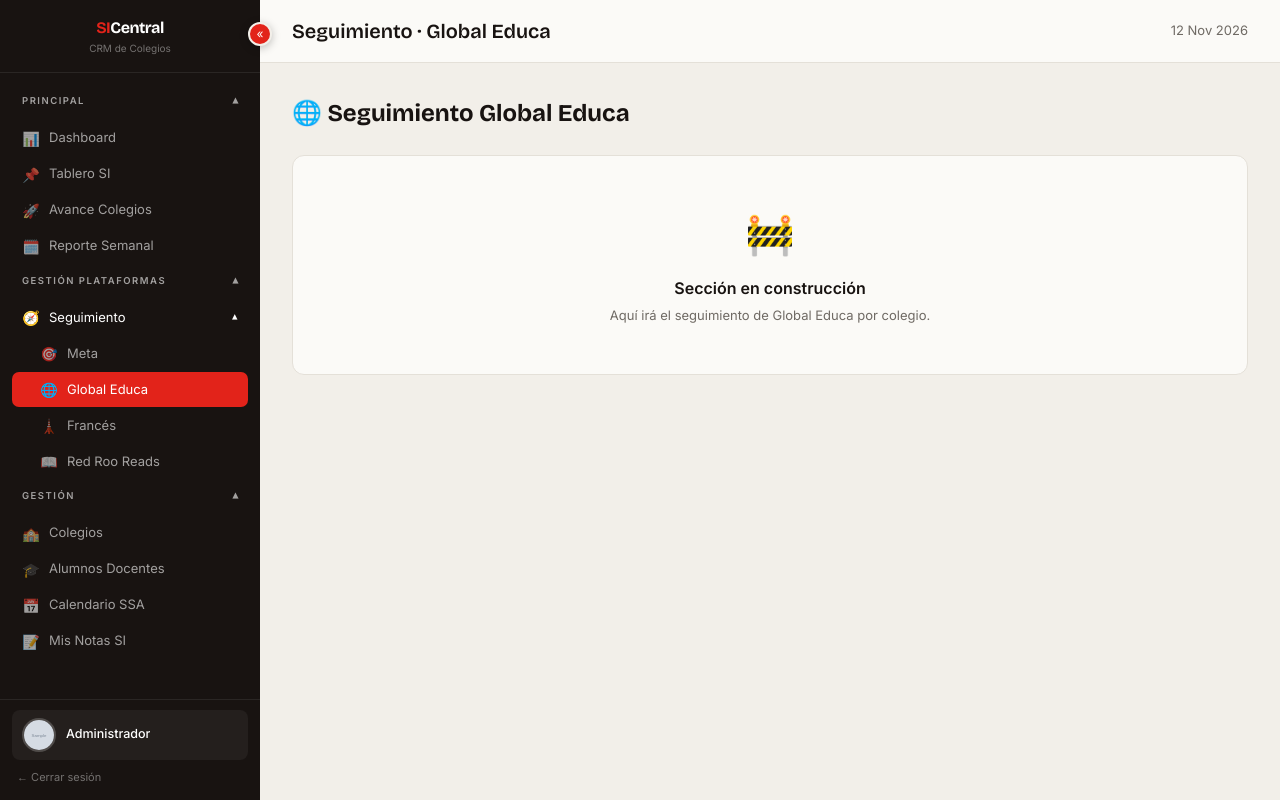
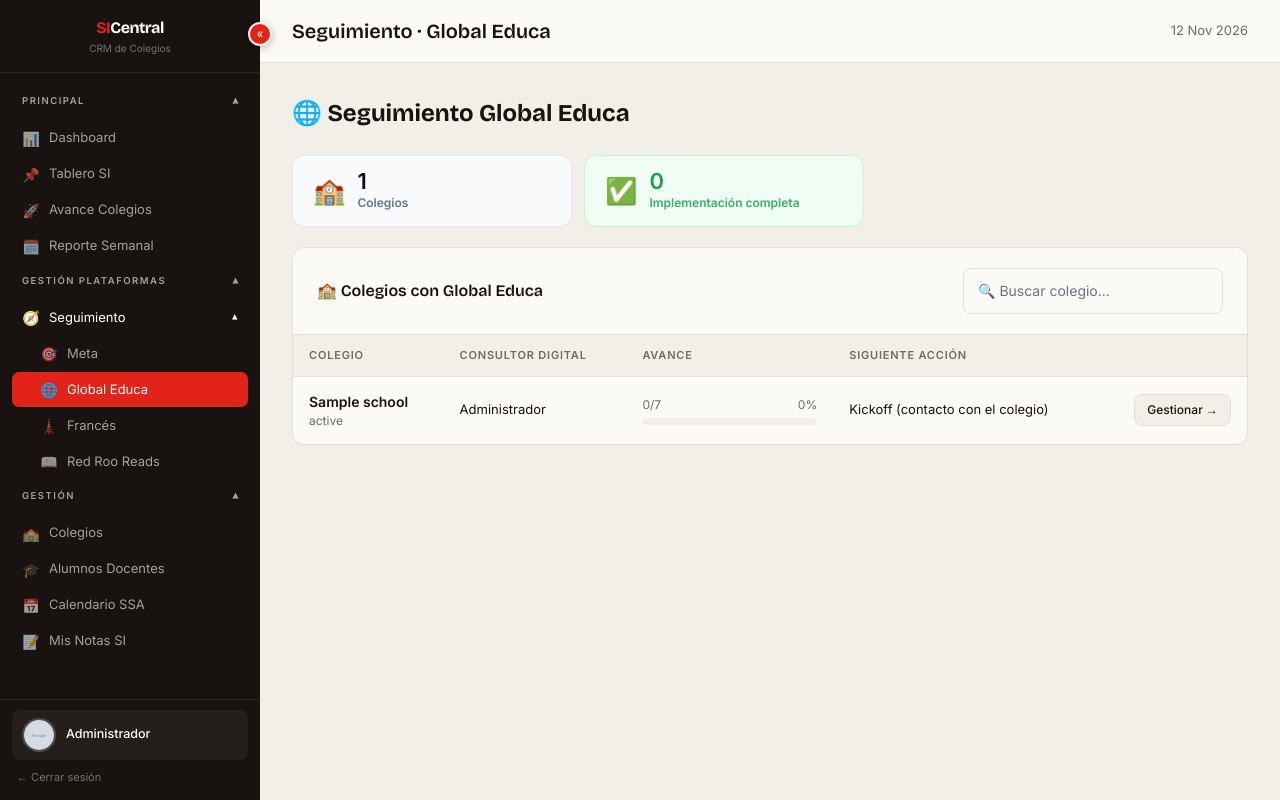
Before and after one commit to ismaelmacmillan06-bit/CRM-SI-, a Laravel app: page /seguimiento/global-educa in a window 1280 px wide. Run offline with Laravel 12, Linux system fonts and the light colour scheme; a user stored in the database is signed in; data comes from the database, SQL or seed files in the repository; tables that the repository leaves empty hold one stand-in row (values such as "Sample post"); grey boxes marked "Sample" are stand-in pictures; style sheets or scripts are compiled from the project's sources; some libraries are stand-ins or nearby versions.

Commit message:
Feat: Gestor de plataformas en servicios y dashboard de Seguimiento Global Educa
Co-Authored-By: Claude Opus 5.5 <noreply@anthropic.com>

```diff
--- a/app/Http/Controllers/SeguimientoController.php
+++ b/app/Http/Controllers/SeguimientoController.php
@@ -2,12 +2,31 @@
 
 namespace App\Http\Controllers;
 
+use App\Models\ActivityLog;
+use App\Models\Consultant;
+use App\Models\School;
+use App\Models\SchoolConsultant;
+use App\Models\SchoolServiceType;
+use App\Models\SeguimientoAccion;
+use Illuminate\Http\Request;
+use Illuminate\Support\Facades\DB;
+use Illuminate\Validation\Rule;
+
 class SeguimientoController extends Controller
 {
-    // slug => [nombre, icono]. El slug es el de la URL: /seguimiento/{slug}
+    // slug => datos de la plataforma. El slug es el de la URL (/seguimiento/{slug}) y el que se
+    // guarda en school_service_types.plataforma. Sin 'acciones' la página queda "en construcción".
     public const PLATAFORMAS = [
         'meta'          => ['nombre' => 'Meta',          'icono' => '🎯'],
-        'global-educa'  => ['nombre' => 'Global Educa',  'icono' => '🌐'],
+        'global-educa'  => ['nombre' => 'Global Educa',  'icono' => '🌐', 'acciones' => [
+            'kickoff'                   => 'Kickoff (contacto con el colegio)',
+            'entrega-informacion'       => 'Entrega de información por parte del colegio',
+            'configuracion'             => 'Configuración de Global Educa (Arranque)',
+            'pruebas'                   => 'Pruebas de configuración',
+            'presentacion-capacitacion' => 'Presentación a colegio y capacitación',
+            'liberacion'                => 'Liberación',
+            'seguimiento'               => 'Seguimiento',
+        ]],
         'frances'       => ['nombre' => 'Francés',       'icono' => '🗼'],
         'red-roo-reads' => ['nombre' => 'Red Roo Reads', 'icono' => '📖'],
     ];
@@ -15,11 +34,152 @@ class SeguimientoController extends Controller
     public function show(string $plataforma)
     {
         $info = self::PLATAFORMAS[$plataforma];
+        $datos = ['slug' => $plataforma, 'nombre' => $info['nombre'], 'icono' => $info['icono']];
 
-        return view('seguimiento.show', [
-            'slug'   => $plataforma,
-            'nombre' => $info['nombre'],
-            'icono'  => $info['icono'],
+        if (empty($info['acciones'])) {
+            return view('seguimiento.show', $datos);
+        }
+
+        $totalAcciones = count($info['acciones']);
+        $servicioLigado = SchoolServiceType::where('plataforma', $plataforma)->exists();
+
+        $colegios = $this->colegiosDe($plataforma)
+            ->with(['schoolConsultants' => fn ($q) => $q->where('role', 'digital')->with('consultant.user')])
+            ->orderBy('name')
+            ->get();
+
+        $avance = SeguimientoAccion::where('plataforma', $plataforma)
+            ->whereIn('school_id', $colegios->pluck('id'))
+            ->whereIn('accion', array_keys($info['acciones']))
+            ->get()
+            ->groupBy('school_id');
+
+        $filas = $colegios->map(function (School $colegio) use ($avance, $info, $totalAcciones) {
+            $acciones = ($avance[$colegio->id] ?? collect())->keyBy('accion');
+            $hechas = $acciones->where('status', 'done')->count();
+            $siguiente = collect($info['acciones'])
+                ->first(fn ($etiqueta, $clave) => ($acciones[$clave]->status ?? 'pending') !== 'done');
+
+            return [
+                'colegio'   => $colegio,
+                'consultor' => $colegio->schoolConsultants->first()?->consultant?->user?->name,
+                'hechas'    => $hechas,
+                'pct'       => round($hechas / $totalAcciones * 100),
+                'completo'  => $hechas === $totalAcciones,
+                'siguiente' => $siguiente,
+            ];
+        });
+
+        return view('seguimiento.dashboard', $datos + [
+            'filas'          => $filas,
+            'totalAcciones'  => $totalAcciones,
+            'completos'      => $filas->where('completo', true)->count(),
+            'servicioLigado' => $servicioLigado,
         ]);
     }
+
+    public function colegio(string $plataforma, School $school)
+    {
+        $info = $this->plataformaDelColegio($plataforma, $school);
+
+        $guardadas = SeguimientoAccion::with('completedBy')
+            ->where('school_id', $school->id)
+            ->where('plataforma', $plataforma)
+            ->get()
+            ->keyBy('accion');
+
+        return view('seguimiento.colegio', [
+            'slug'     => $plataforma,
+            'nombre'   => $info['nombre'],
+            'icono'    => $info['icono'],
+            'school'   => $school,
+            'acciones' => $info['acciones'],
+            'guardadas' => $guardadas,
+            'hechas'   => $guardadas->only(array_keys($info['acciones']))->where('status', 'done')->count(),
+        ]);
+    }
+
+    public function guardar(Request $request, string $plataforma, School $school)
+    {
+        $info = $this->plataformaDelColegio($plataforma, $school);
+
+        $request->validate([
+            'acciones'            => 'required|array',
+            'acciones.*.status'   => ['required', Rule::in(array_keys(SeguimientoAccion::STATUS))],
+            'acciones.*.notes'    => 'nullable|string|max:2000',
+        ]);
+
+        $cambios = 0;
+
+        DB::transaction(function () use ($request, $plataforma, $school, $info, &$cambios) {
+            foreach ($info['acciones'] as $clave => $etiqueta) {
+                $enviado = $request->input("acciones.{$clave}");
+                if (!$enviado) {
+                    continue;
+                }
+
+                $accion = SeguimientoAccion::firstOrNew([
+                    'school_id'  => $school->id,
+                    'plataforma' => $plataforma,
+                    'accion'     => $clave,
+                ]);
+
+                $statusAnterior = $accion->status ?? 'pending';
+                $accion->status = $enviado['status'];
+                $accion->notes = $enviado['notes'] ?? null;
+
+                if ($accion->status === 'done' && $statusAnterior !== 'done') {
+                    $accion->completed_at = now();
+                    $accion->completed_by = auth()->id();
+                } elseif ($accion->status !== 'done') {
+                    $accion->completed_at = null;
+                    $accion->completed_by = null;
+                }
+
+                if (!$accion->exists && $accion->status === 'pending' && !$accion->notes) {
+                    continue; // nada que guardar: sigue pendiente y sin notas
+                }
+
+                $accion->save();
+
+                if ($statusAnterior !== $accion->status) {
+                    $cambios++;
+                    ActivityLog::log(
+                        'seguimiento',
+                        "{$info['nombre']}: \"{$etiqueta}\" → " . SeguimientoAccion::STATUS[$accion->status],
+                        $school->id,
+                        '🧭'
+                    );
+                }
+            }
+        });
+
+        return back()->with('success', $cambios > 0 ? 'Seguimiento actualizado.' : 'Cambios guardados.');
+    }
+
+    // Colegios que llevan la plataforma: sin inactivos y, para consultor digital, solo los suyos
+    private function colegiosDe(string $plataforma)
+    {
+        $query = School::noInactivos()
+            ->whereHas('services', fn ($q) => $q->where('plataforma', $plataforma));
+
+        if (auth()->user()->hasRole('consultor_digital')) {
+            $consultant = Consultant::where('user_id', auth()->id())->first();
+            $query->whereIn('id', SchoolConsultant::where('consultant_id', $consultant?->id)
+                ->where('role', 'digital')
+                ->pluck('school_id'));
+        }
+
+        return $query;
+    }
+
+    private function plataformaDelColegio(string $plataforma, School $school): array
+    {
+        $info = self::PLATAFORMAS[$plataforma];
+
+        abort_if(empty($info['acciones']), 404);
+        abort_unless($school->status !== 'inactivo' && $school->tienePlataforma($plataforma), 404);
+
+        return $info;
+    }
 }
--- a/app/Models/School.php
+++ b/app/Models/School.php
@@ -91,7 +91,13 @@ public function bundles()
 
 public function tieneGlobalEduca(): bool
 {
-    return $this->services->contains(fn ($s) => mb_strtolower(trim($s->name)) === 'global educa');
+    return $this->tienePlataforma('global-educa');
+}
+
+// La plataforma se identifica por la clave del servicio, nunca por su nombre o ID
+public function tienePlataforma(string $plataforma): bool
+{
+    return $this->services->contains(fn ($s) => $s->plataforma === $plataforma);
 }
 
 public function services()
--- a/app/Models/SchoolServiceType.php
+++ b/app/Models/SchoolServiceType.php
@@ -6,7 +6,7 @@ use Illuminate\Database\Eloquent\Model;
 
 class SchoolServiceType extends Model
 {
-    protected $fillable = ['name', 'icon', 'color', 'order', 'active'];
+    protected $fillable = ['name', 'icon', 'color', 'order', 'active', 'plataforma'];
 
     protected $casts = ['active' => 'boolean'];
 
--- /dev/null
+++ b/app/Models/SeguimientoAccion.php
@@ -0,0 +1,25 @@
+<?php
+
+namespace App\Models;
+
+use Illuminate\Database\Eloquent\Model;
+
+class SeguimientoAccion extends Model
+{
+    protected $table = 'seguimiento_acciones';
+
+    protected $fillable = ['school_id', 'plataforma', 'accion', 'status', 'completed_at', 'completed_by', 'notes'];
+
+    protected $casts = ['completed_at' => 'datetime'];
+
+    public const STATUS = [
+        'pending'     => '⏳ Pendiente',
+        'in_progress' => '🔄 En proceso',
+        'done'        => '✅ Completado',
+    ];
+
+    public function completedBy()
+    {
+        return $this->belongsTo(User::class, 'completed_by');
+    }
+}
--- a/resources/views/layouts/app.blade.php
+++ b/resources/views/layouts/app.blade.php
@@ -613,7 +613,7 @@
             <div class="nav-group-items">
             @foreach(\App\Http\Controllers\SeguimientoController::PLATAFORMAS as $slugSeg => $plataformaSeg)
                 <a href="{{ route('seguimiento.show', $slugSeg) }}"
-                   class="nav-item nav-subitem {{ request()->routeIs('seguimiento.show') && request()->route('plataforma') === $slugSeg ? 'active' : '' }}">
+                   class="nav-item nav-subitem {{ request()->routeIs('seguimiento.*') && request()->route('plataforma') === $slugSeg ? 'active' : '' }}">
                     <span class="nav-icon">{{ $plataformaSeg['icono'] }}</span> {{ $plataformaSeg['nombre'] }}
                 </a>
             @endforeach
--- /dev/null
+++ b/resources/views/seguimiento/dashboard.blade.php
@@ -0,0 +1,114 @@
+@extends('layouts.app')
+
+@section('title', 'Seguimiento · ' . $nombre)
+
+@section('content')
+<div style="margin-bottom:24px">
+    <h1 style="font-family:'Bricolage Grotesque',sans-serif; font-size:24px; font-weight:700; margin:0">
+        {{ $icono }} Seguimiento {{ $nombre }}
+    </h1>
+</div>
+
+@unless($servicioLigado)
+<div style="background:#fef3c7; border:1px solid #fde68a; color:#92400e; padding:12px 16px;
+            border-radius:8px; margin-bottom:20px; font-size:13.5px">
+    ⚠️ Ningún servicio está ligado a {{ $nombre }}.
+    @role('admin')
+        Elígelo en el campo <strong>Gestor de plataformas</strong> de
+        <a href="{{ route('configuracion.servicios.index') }}" style="color:#92400e; text-decoration:underline">Configuración → Servicios</a>.
+    @else
+        Pide a un administrador que lo configure.
+    @endrole
+</div>
+@endunless
+
+{{-- Cards --}}
+<div style="display:flex; gap:12px; flex-wrap:wrap; margin-bottom:20px">
+    <div style="background:#f8fafc; border:1.5px solid #e2e8f0; border-radius:12px; padding:14px 20px;
+                display:flex; align-items:center; gap:12px; min-width:200px; flex:1; max-width:280px">
+        <span style="font-size:26px; line-height:1">🏫</span>
+        <div>
+            <div style="font-size:22px; font-weight:800; color:#0d1117; line-height:1">{{ $filas->count() }}</div>
+            <div style="font-size:12px; font-weight:600; color:#64748b; margin-top:2px">Colegios</div>
+        </div>
+    </div>
+    <div style="background:#f0fdf4; border:1.5px solid #bbf7d0; border-radius:12px; padding:14px 20px;
+                display:flex; align-items:center; gap:12px; min-width:200px; flex:1; max-width:280px">
+        <span style="font-size:26px; line-height:1">✅</span>
+        <div>
+            <div style="font-size:22px; font-weight:800; color:#16a34a; line-height:1">{{ $completos }}</div>
+            <div style="font-size:12px; font-weight:600; color:#16a34a; opacity:.85; margin-top:2px">Implementación completa</div>
+        </div>
+    </div>
+</div>
+
+<div class="card">
+    <div class="card-header" style="gap:12px; flex-wrap:wrap">
+        <span class="card-title">🏫 Colegios con {{ $nombre }}</span>
+        @if($filas->isNotEmpty())
+            <input type="search" id="buscador-colegios" class="form-control" autocomplete="off"
+                   placeholder="🔍 Buscar colegio..." style="max-width:260px">
+        @endif
+    </div>
+    <div style="overflow-x:auto">
+    <table class="table">
+        <thead>
+            <tr>
+                <th>Colegio</th>
+                <th>Consultor digital</th>
+                <th style="min-width:180px">Avance</th>
+                <th>Siguiente acción</th>
+                <th></th>
+            </tr>
+        </thead>
+        <tbody id="tabla-colegios">
+            @forelse($filas as $fila)
+            <tr data-nombre="{{ mb_strtolower($fila['colegio']->name . ' ' . $fila['colegio']->nexus_id) }}">
+                <td>
+                    <strong>{{ $fila['colegio']->name }}</strong>
+                    <div style="font-size:12px; color:var(--text-muted)">{{ $fila['colegio']->state ?? $fila['colegio']->city ?? '—' }}</div>
+                </td>
+                <td style="font-size:13px">{{ $fila['consultor'] ?? 'Sin asignar' }}</td>
+                <td>
+                    <div style="display:flex; justify-content:space-between; font-size:12px; color:var(--text-muted); margin-bottom:4px">
+                        <span>{{ $fila['hechas'] }}/{{ $totalAcciones }}</span>
+                        <span>{{ $fila['pct'] }}%</span>
+                    </div>
+                    <div style="background:var(--surface2); border-radius:20px; height:7px; overflow:hidden">
+                        <div style="height:100%; width:{{ $fila['pct'] }}%; border-radius:20px;
+                                    background:{{ $fila['completo'] ? 'var(--success)' : 'var(--accent)' }}"></div>
+                    </div>
+                </td>
+                <td style="font-size:13px">
+                    @if($fila['completo'])
+                        <span class="badge badge-success">Implementación completa</span>
+                    @else
+                        {{ $fila['siguiente'] }}
+                    @endif
+                </td>
+                <td style="text-align:right">
+                    <a href="{{ route('seguimiento.colegio', [$slug, $fila['colegio']]) }}" class="btn btn-secondary btn-sm"
+                       style="white-space:nowrap">Gestionar →</a>
+                </td>
+            </tr>
+            @empty
+            <tr>
+                <td colspan="5" style="text-align:center; color:var(--text-muted); padding:40px">
+                    No hay colegios con {{ $nombre }}. Márcalo en <strong>Servicios adicionales</strong> al editar un colegio.
+                </td>
+            </tr>
+            @endforelse
+        </tbody>
+    </table>
+    </div>
+</div>
+
+<script>
+    document.getElementById('buscador-colegios')?.addEventListener('input', function () {
+        const texto = this.value.toLowerCase().trim();
+        document.querySelectorAll('#tabla-colegios tr[data-nombre]').forEach(function (fila) {
+            fila.style.display = fila.dataset.nombre.includes(texto) ? '' : 'none';
+        });
+    });
+</script>
+@endsection
--- a/routes/web.php
+++ b/routes/web.php
@@ -202,6 +202,12 @@ Route::middleware(['auth', 'verificar.acceso'])->group(function () {
      Route::get('seguimiento/{plataforma}', [SeguimientoController::class, 'show'])
           ->whereIn('plataforma', array_keys(SeguimientoController::PLATAFORMAS))
           ->name('seguimiento.show');
+     Route::get('seguimiento/{plataforma}/{school}', [SeguimientoController::class, 'colegio'])
+          ->whereIn('plataforma', array_keys(SeguimientoController::PLATAFORMAS))
+          ->name('seguimiento.colegio');
+     Route::post('seguimiento/{plataforma}/{school}', [SeguimientoController::class, 'guardar'])
+          ->whereIn('plataforma', array_keys(SeguimientoController::PLATAFORMAS))
+          ->name('seguimiento.guardar');
      // La sección vieja "Seguimiento Externo" se eliminó: sus ligas guardadas llevan al nuevo Seguimiento
      Route::redirect('seguimiento-externo/{any?}', '/seguimiento/meta')->where('any', '.*');
 
```
Also changed, not shown: app/Http/Controllers/SchoolServiceTypeController.php (+26 -5 lines), resources/views/configuracion/servicios.blade.php (+26 -7 lines), resources/views/seguimiento/colegio.blade.php (added, +74 -0 lines), tests/Feature/SeguimientoTest.php (added, +166 -0 lines), database/migrations/2026_11_04_100000_add_plataforma_to_school_service_types_table.php (added), database/migrations/2026_11_04_100001_create_seguimiento_acciones_table.php (added).
